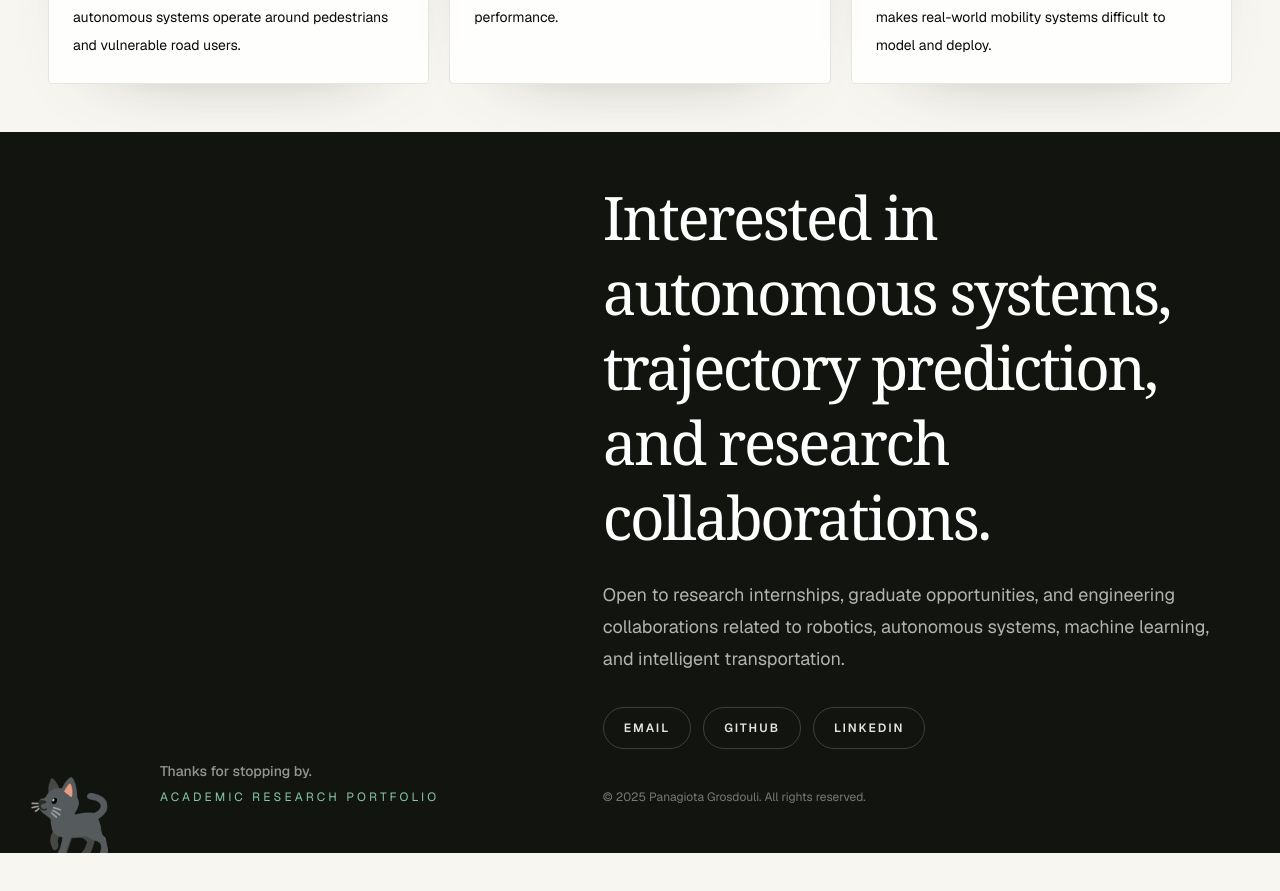
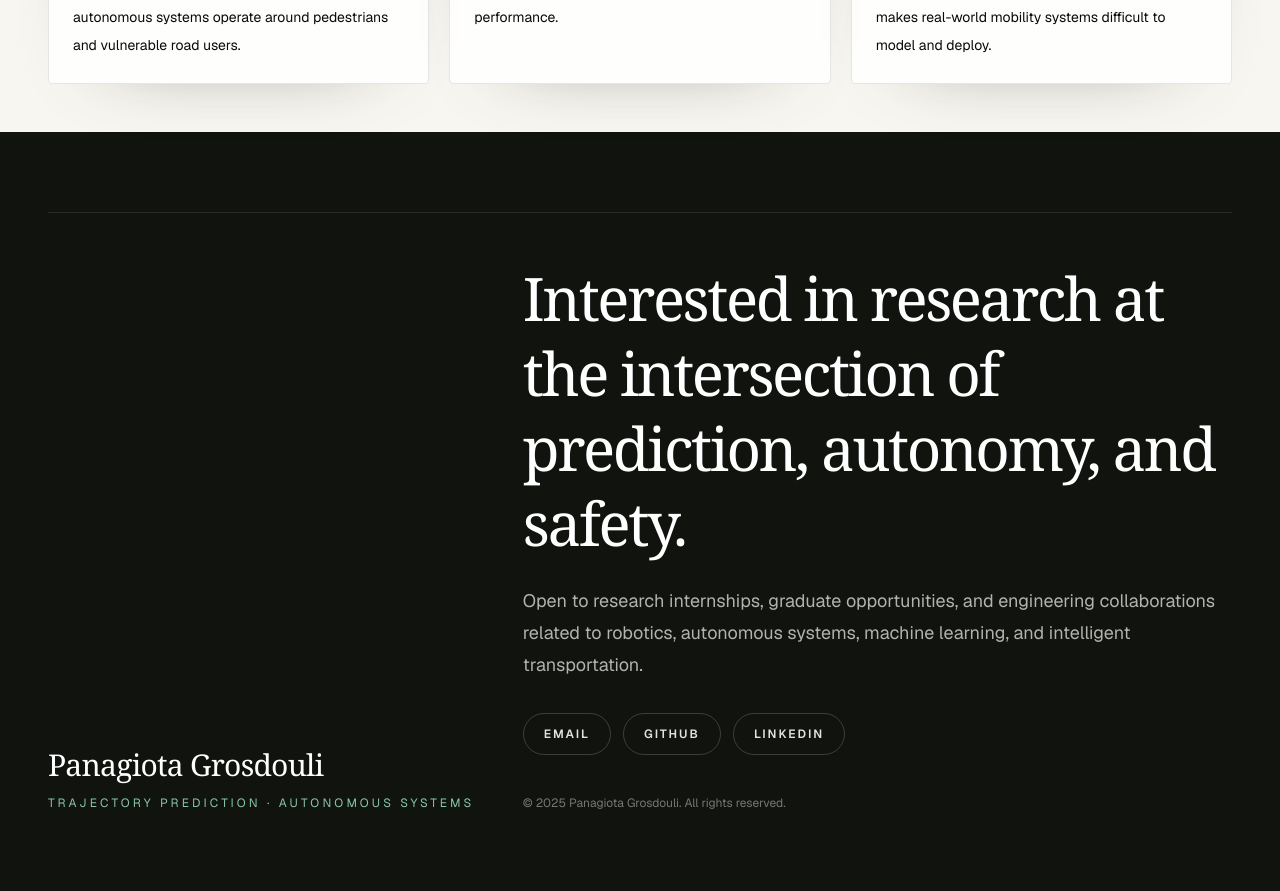
Before and after one commit to panagiotagrosdouli/personalportfolio, a Next.js app: page / in a window 1280 px wide. Shown: the part 3200-4091 px from the top of the page. Before the commit the page ends 4053 px from the top, so only its background shows below. Built offline with nearby package versions, Linux system fonts and the light colour scheme.

Commit message:
Remove footer cat and sharpen contact section

```diff
--- a/components/portfolio/Footer.tsx
+++ b/components/portfolio/Footer.tsx
@@ -1,17 +1,16 @@
 export function Footer() {
   return (
-    <footer id="contact" className="relative overflow-hidden bg-[#12150f] px-6 py-12 text-white md:px-10 lg:px-12">
-      <div className="absolute bottom-0 left-6 hidden text-7xl opacity-90 md:block" aria-hidden="true">
-        🐈‍⬛
-      </div>
-      <div className="mx-auto grid max-w-7xl gap-10 md:grid-cols-[0.45fr_0.55fr] md:items-end">
-        <div className="md:pl-28">
-          <p className="text-sm font-medium text-white/55">Thanks for stopping by.</p>
-          <p className="mt-2 text-xs uppercase tracking-[0.26em] text-emerald-200/80">Academic research portfolio</p>
+    <footer id="contact" className="bg-[#11130f] px-6 py-20 text-white md:px-10 lg:px-12">
+      <div className="mx-auto grid max-w-7xl gap-10 border-t border-white/10 pt-12 md:grid-cols-[0.38fr_0.62fr] md:items-end">
+        <div>
+          <p className="font-serif text-3xl tracking-tight text-white">Panagiota Grosdouli</p>
+          <p className="mt-3 text-xs uppercase tracking-[0.26em] text-emerald-200/80">
+            Trajectory Prediction · Autonomous Systems
+          </p>
         </div>
         <div>
           <h2 className="font-serif text-4xl leading-tight tracking-[-0.04em] md:text-6xl">
-            Interested in autonomous systems, trajectory prediction, and research collaborations.
+            Interested in research at the intersection of prediction, autonomy, and safety.
           </h2>
           <p className="mt-6 max-w-3xl text-base leading-8 text-white/68 md:text-lg">
             Open to research internships, graduate opportunities, and engineering collaborations related to robotics, autonomous systems, machine learning, and intelligent transportation.
```
